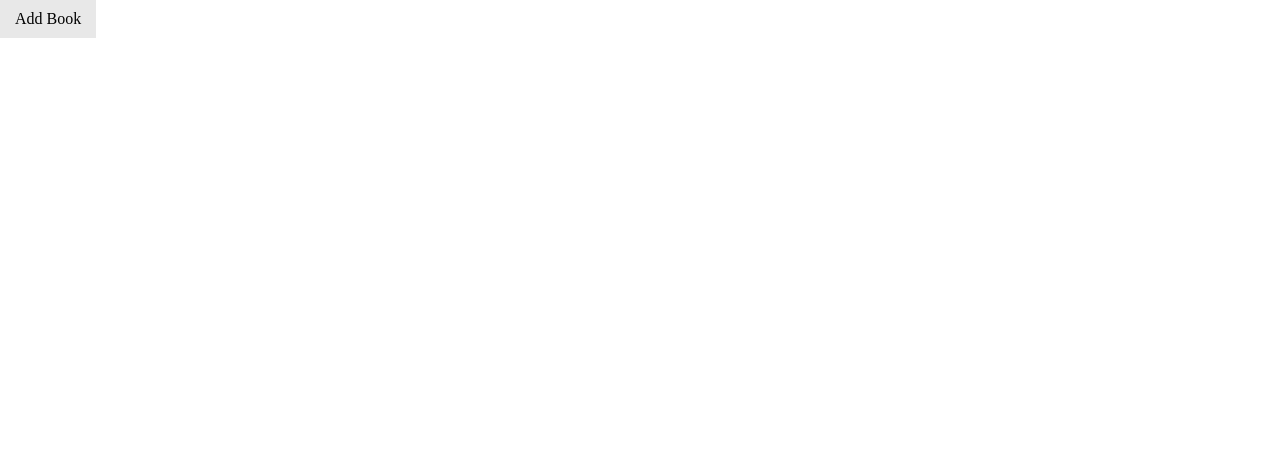
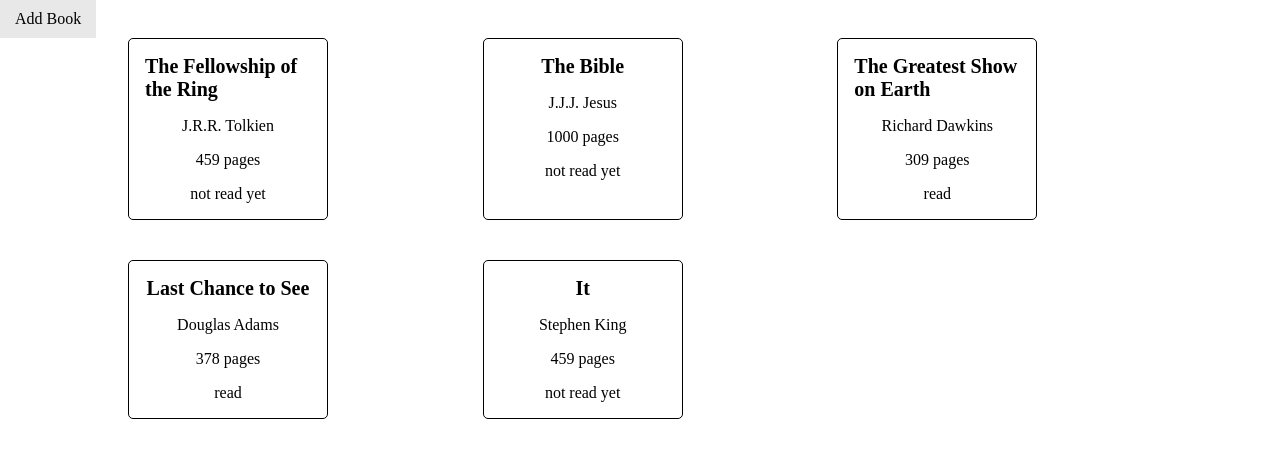
Before and after one commit to matic1909/library, a plain HTML site: page index.html in a window 1280 px wide. Drawn offline with Linux system fonts and the light colour scheme.

Commit message:
added sample data and grid

```diff
--- a/index.html
+++ b/index.html
@@ -8,6 +8,7 @@
     <link rel="stylesheet" href="style.css" />
   </head>
   <body>
+    <button class="btn" id="add-book-button">Add Book</button>
     <div id="book-display"></div>
     <div class="modal" id="add-book-modal">
       <form id="add-book-form">
@@ -19,7 +20,7 @@
         <button class="btn" id="submit-book-button">Submit</button>
       </form>
     </div>
-    <button class="btn" id="add-book-button">Add Book</button>
+
     <script src="index.js"></script>
   </body>
 </html>
--- a/index.js
+++ b/index.js
@@ -1,4 +1,36 @@
-let myLibrary = [];
+let myLibrary = [
+  {
+    title: 'The Fellowship of the Ring',
+    author: 'J.R.R. Tolkien',
+    pages: 459,
+    read: false,
+  },
+  {
+    title: 'The Bible',
+    author: 'J.J.J. Jesus',
+    pages: 1000,
+    read: false,
+  },
+  {
+    title: 'The Greatest Show on Earth',
+    author: 'Richard Dawkins',
+    pages: 309,
+    read: true,
+  },
+  {
+    title: 'Last Chance to See',
+    author: 'Douglas Adams',
+    pages: 378,
+    read: true,
+  },
+  {
+    title: 'It',
+    author: 'Stephen King',
+    pages: 459,
+    read: false,
+  },
+];
+
 const libraryDiv = document.querySelector('#book-display');
 const addBookButton = document.querySelector('#add-book-button');
 const addBookModal = document.querySelector('#add-book-modal');
--- a/style.css
+++ b/style.css
@@ -52,9 +52,26 @@ input[type='number'] {
   transform: translate(-50%, -50%) scale(1);
 }
 
+.book-card {
+  display: flex;
+  flex-direction: column;
+  align-items: center;
+  gap: 16px;
+  padding: 16px;
+  border-radius: 5px;
+  border: 1px solid black;
+  width: 200px;
+}
+
+.book-card .title {
+  font-size: 20px;
+}
+
 #book-display {
+  width: 80%;
+  margin: 0 auto;
   display: grid;
-  grid-template-columns: repeat(minmax(300, 1fr));
+  grid-template-columns: repeat(3, 1fr);
   gap: 40px;
 }
 
```
